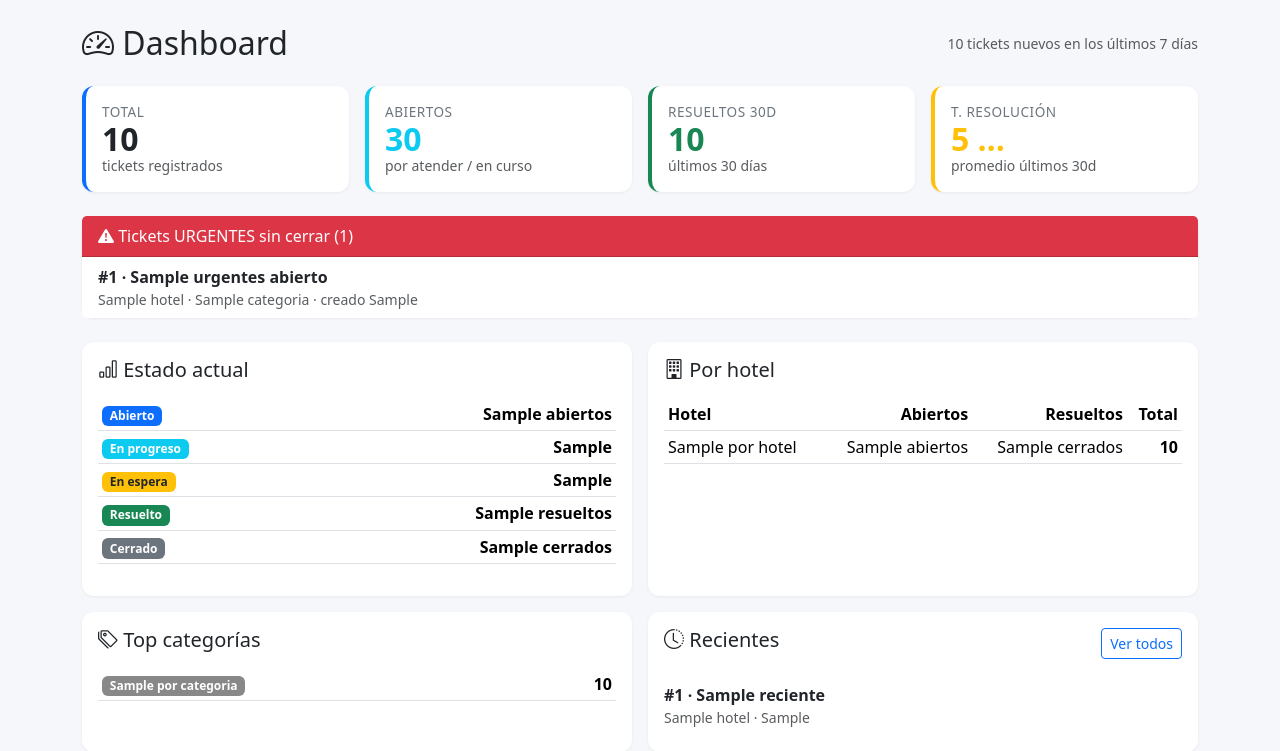
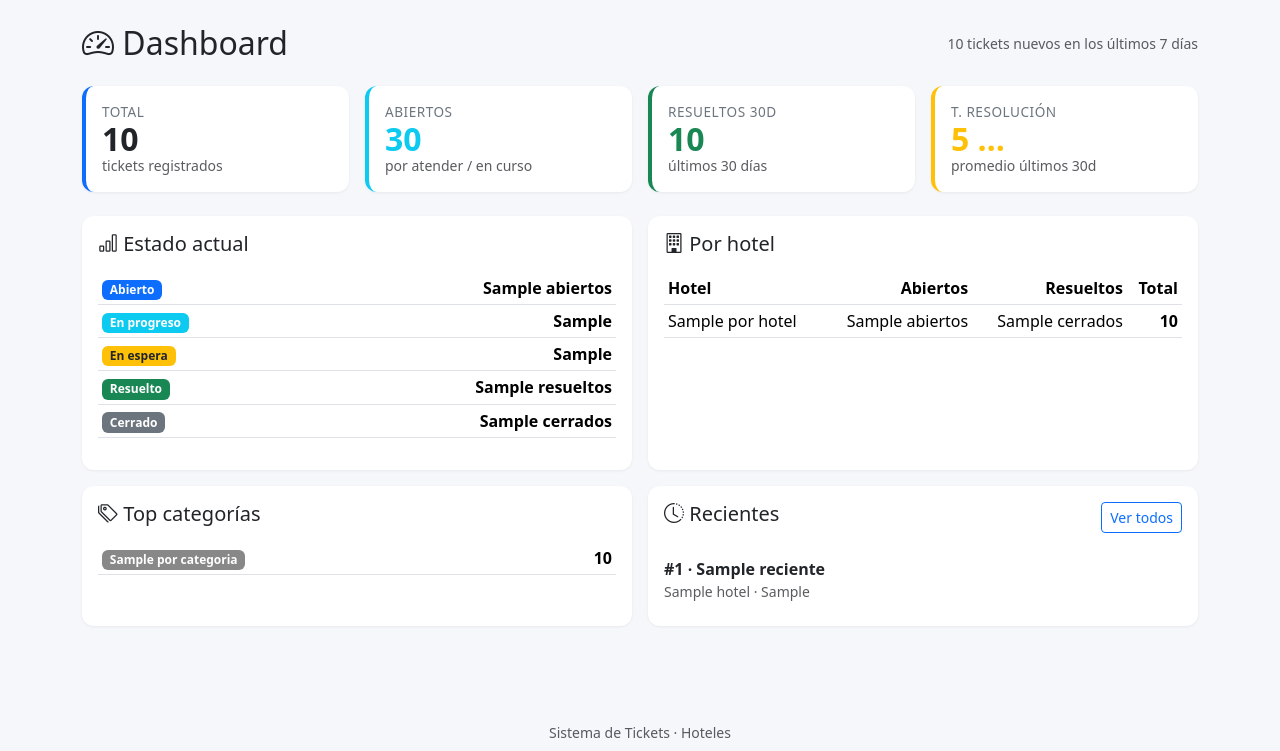
Before and after one commit to ITCRC1/hoteltickets, a Django app: template templates/tickets/dashboard.html in a window 1280 px wide. Shown: the part 56-807 px from the top of the page. Run offline with Django 5.2, Linux system fonts and the light colour scheme; the template is opened without the code that fills it: most values are stand-ins (such as "Sample title", 1, 10 or a date in 2020).

Commit message:
Remove ubicacion_especifica and urgent panel

```diff
--- a/templates/tickets/dashboard.html
+++ b/templates/tickets/dashboard.html
@@ -54,25 +54,6 @@
     </div>
 </div>
 
-<!-- Urgentes -->
-{% if urgentes_abiertos %}
-<div class="card mb-4 border-danger">
-    <div class="card-header bg-danger text-white">
-        <i class="bi bi-exclamation-triangle-fill"></i> Tickets URGENTES sin cerrar ({{ urgentes_abiertos|length }})
-    </div>
-    <div class="list-group list-group-flush">
-        {% for t in urgentes_abiertos %}
-        <a href="{% url 'ticket_detalle' t.pk %}" class="list-group-item list-group-item-action d-flex justify-content-between align-items-center">
-            <div>
-                <strong>#{{ t.id }} · {{ t.titulo }}</strong>
-                <div class="small text-muted">{{ t.hotel }} · {{ t.categoria }} · creado {{ t.creado_en|naturaltime }}</div>
-            </div>
-            <span class="badge bg-{{ t.color_estado }}">{{ t.get_estado_display }}</span>
-        </a>
-        {% endfor %}
-    </div>
-</div>
-{% endif %}
 
 <div class="row g-3 mb-4">
     <!-- Estado actual -->
--- a/templates/tickets/ticket_detalle.html
+++ b/templates/tickets/ticket_detalle.html
@@ -28,11 +28,6 @@
                     <div class="col-md-6 mb-2">
                         <strong>Hotel:</strong> {{ ticket.hotel.nombre }}
                     </div>
-                    {% if ticket.ubicacion_especifica %}
-                    <div class="col-md-6 mb-2">
-                        <strong>Ubicación:</strong> {{ ticket.ubicacion_especifica }}
-                    </div>
-                    {% endif %}
                     <div class="col-md-6 mb-2">
                         <strong>Solicitante:</strong> {{ ticket.solicitante_nombre }}
                     </div>
--- a/tickets/admin.py
+++ b/tickets/admin.py
@@ -8,6 +8,7 @@ class HotelAdmin(admin.ModelAdmin):
     list_display = ('nombre', 'ubicacion', 'oficina', 'contacto_principal', 'telefono', 'activo')
     list_filter = ('activo',)
     search_fields = ('nombre', 'ubicacion', 'oficina')
+    fields = ('nombre', 'ubicacion', 'oficina', 'contacto_principal', 'telefono', 'activo')
 
 
 @admin.register(Categoria)
@@ -51,7 +52,7 @@ class TicketAdmin(admin.ModelAdmin):
         'solicitante_nombre', 'asignado_a', 'creado_en',
     )
     list_filter = ('estado', 'prioridad', 'hotel', 'categoria', 'asignado_a')
-    search_fields = ('titulo', 'descripcion', 'solicitante_nombre', 'solicitante_email', 'ubicacion_especifica')
+    search_fields = ('titulo', 'descripcion', 'solicitante_nombre', 'solicitante_email')
     date_hierarchy = 'creado_en'
     readonly_fields = ('creado_en', 'actualizado_en', 'primera_respuesta_en', 'resuelto_en', 'cerrado_en')
     inlines = [ComentarioInline, AuditoriaInline]
```
Also changed, not shown: templates/tickets/ticket_lista.html (+1 -6 lines), tickets/views.py (+1 -9 lines), tickets/migrations/0005_hotel_oficina.py.
